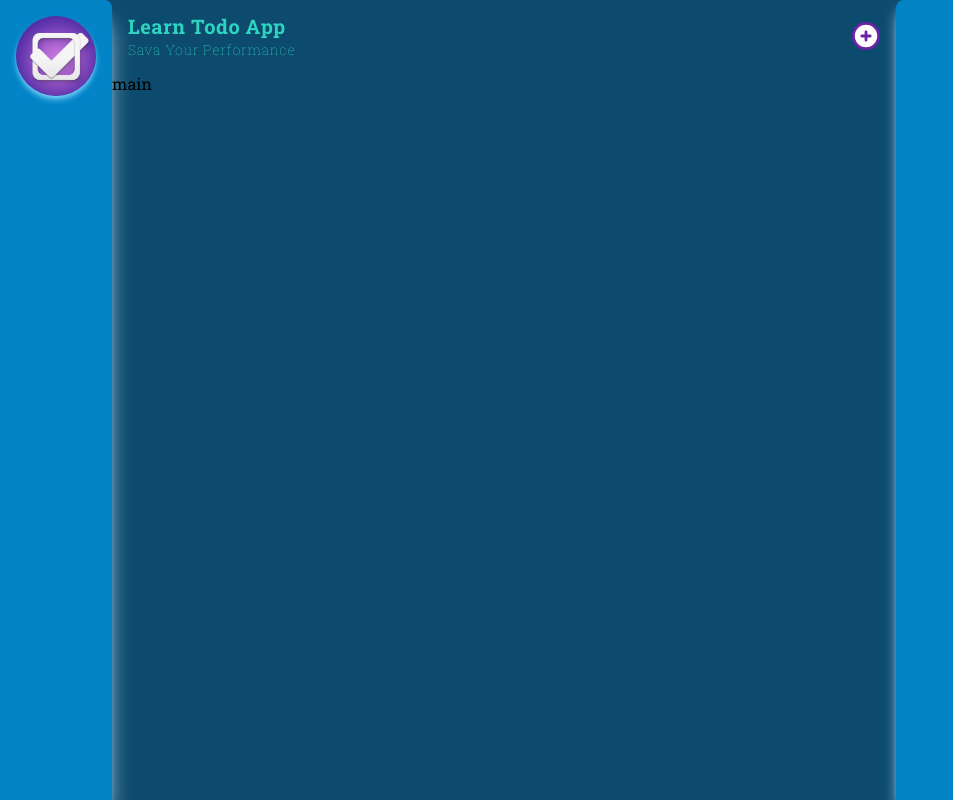
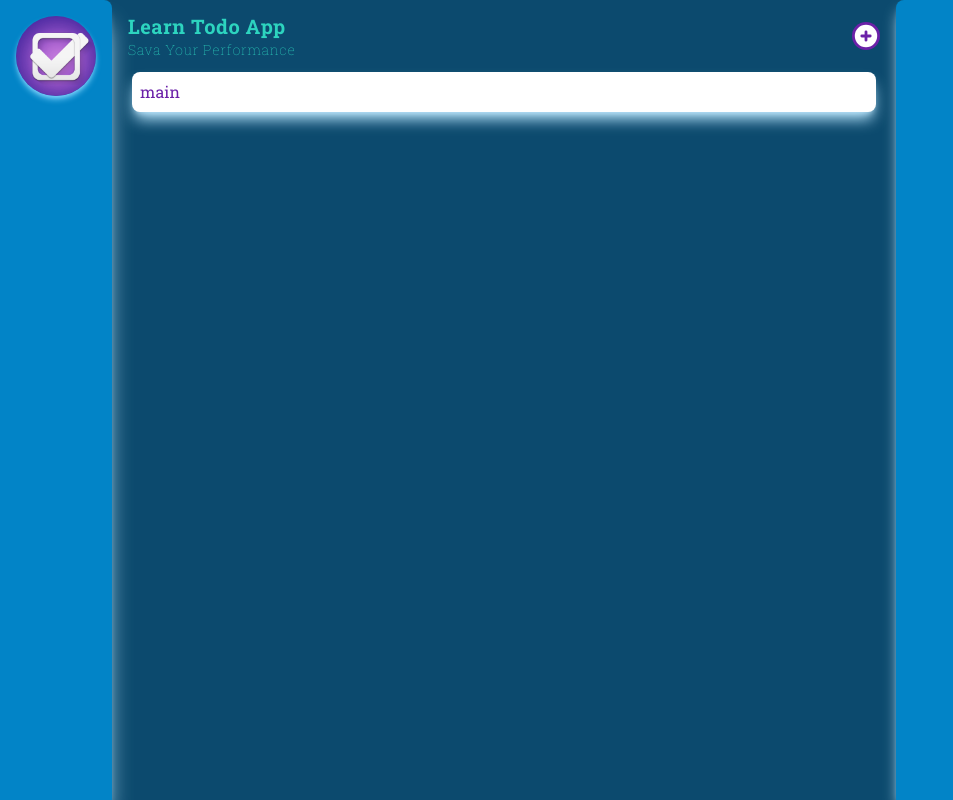
Before and after one commit to SubairMohamed/todo-project, a React (Create React App) app: page / in a window 1280 px wide. Shown: the whole page, without its empty margins (0-953 px from the left). Built offline with nearby package versions, Linux system fonts and the light colour scheme.

Commit message:
making-main-style

```diff
--- a/src/components/Main/Main.jsx
+++ b/src/components/Main/Main.jsx
@@ -13,7 +13,9 @@ const Main = () => {
                     <button className="text-sm text-white"><PlusCircleIcon className="h-7 w-7" /></button>
                 </div>
             </header>
-            <main>main</main>
+            <main className="bg-white mx-5 p-2 rounded-lg text-purple-800 shadow-lg shadow-sky-200">
+                main
+            </main>
         </section>
     );
 }
```
